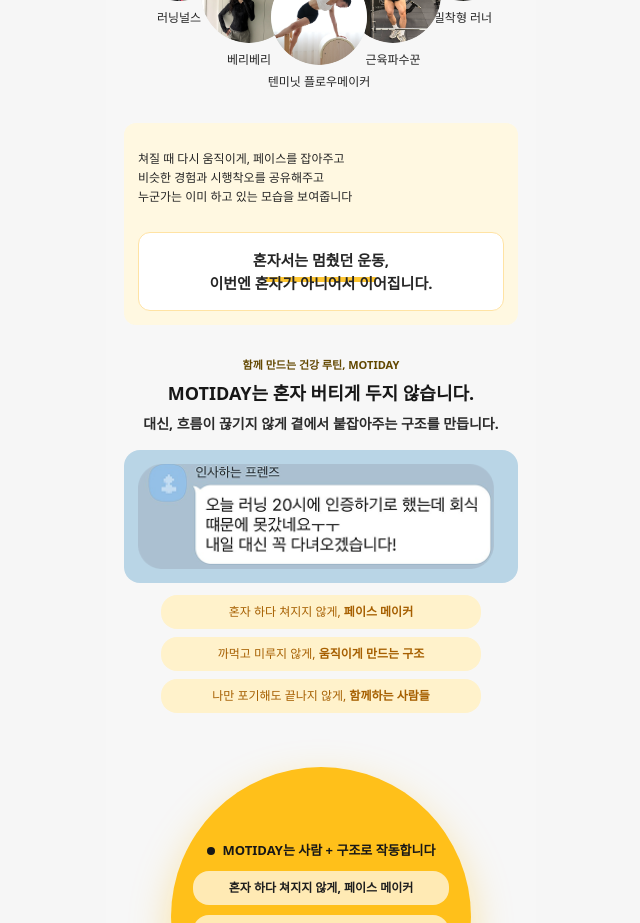
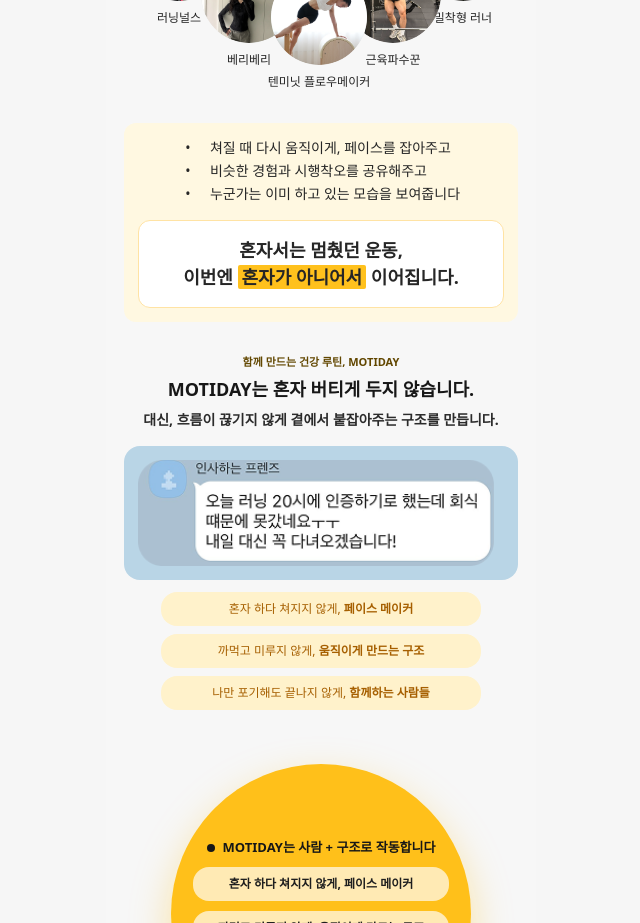
Before and after one commit to MEDILUX-club/Motiday_landing_page, a React (Vite) app: page / in a window 1280 px wide. Shown: the part 1220-2143 px from the top of the page, without its empty margins (319-959 px from the left). Built offline with nearby package versions, Linux system fonts and the light colour scheme; a web font is replaced by a local one.

Commit message:
feat:marker2

```diff
--- a/src/App.css
+++ b/src/App.css
@@ -325,9 +325,36 @@
   display: flex;
   flex-direction: column;
   gap: 14px;
-  font-size: 12px;
+  font-size: 14px;
   line-height: 1.6;
   color: #262626;
+  align-items: center;
+}
+
+.support-list {
+  margin: 0;
+  padding: 0;
+  list-style: none;
+  text-align: left;
+  display: flex;
+  flex-direction: column;
+  gap: 1px;
+}
+
+.support-list li {
+  display: flex;
+  align-items: flex-start;
+  gap: 8px;
+}
+
+.support-list li::before {
+  content: '•';
+  width: 12px;
+  text-align: center;
+}
+.support-list li::before {
+  content: '•';
+  margin-right: 8px;
 }
 
 .support-card {
@@ -337,26 +364,27 @@
   padding: 16px;
   border: 1px solid #ffe3a4;
   text-align: center;
+  width: 100%;
 }
 
 .support-card .bar {
-  position: absolute;
-  width: 110px;
-  height: 5px;
-  background: #ffc11d;
-  top: 44px;
-  left: 50%;
-  transform: translateX(-50%);
-  opacity: 0.9;
+  display: none;
 }
 
 .support-card p {
   margin: 0;
   position: relative;
   z-index: 1;
-  font-size: 15px;
+  font-size: 18px;
   font-weight: 600;
   line-height: 1.5;
+}
+
+.support-card .highlight-text {
+  background: #ffc11d;
+  padding: 0 4px;
+  border-radius: 2px;
+  box-decoration-break: clone;
 }
 
 .structure {
--- a/src/App.jsx
+++ b/src/App.jsx
@@ -120,19 +120,16 @@
           ))}
         </div>
         <div className="support-note">
-          <p>
-            쳐질 때 다시 움직이게, 페이스를 잡아주고
-            <br />
-            비슷한 경험과 시행착오를 공유해주고
-            <br />
-            누군가는 이미 하고 있는 모습을 보여줍니다
-          </p>
+          <ul className="support-list">
+            <li>쳐질 때 다시 움직이게, 페이스를 잡아주고</li>
+            <li>비슷한 경험과 시행착오를 공유해주고</li>
+            <li>누군가는 이미 하고 있는 모습을 보여줍니다</li>
+          </ul>
           <div className="support-card">
-            <div className="bar accent" />
             <p>
               혼자서는 멈췄던 운동,
               <br />
-              이번엔 혼자가 아니어서 이어집니다.
+              이번엔 <span className="highlight-text">혼자가 아니어서</span> 이어집니다.
             </p>
           </div>
         </div>
```
